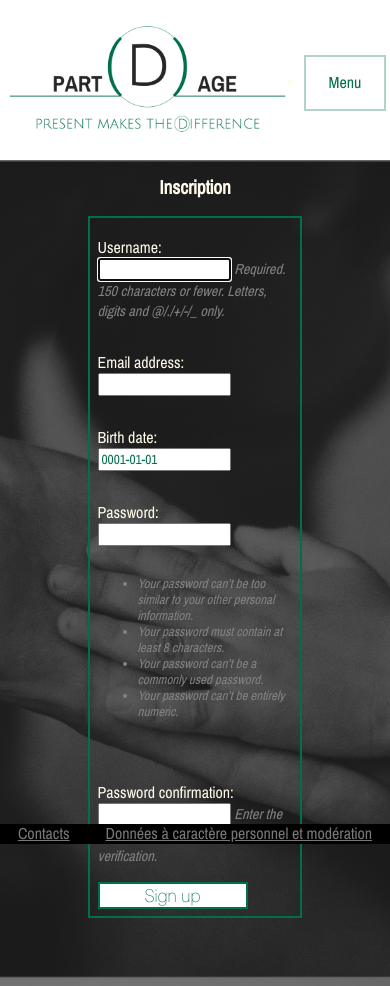
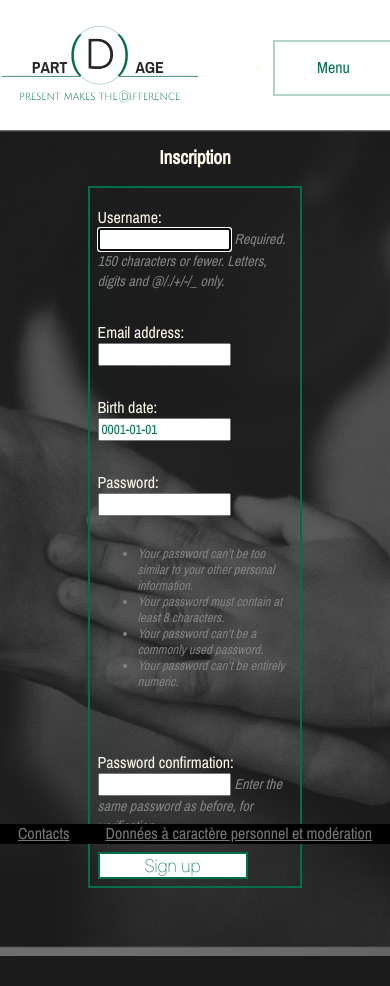
Before and after one commit to ThomasCreusot/partdage, a Django app: page /signup/ in a window 390 px wide. After the commit the page ends 956 px from the top, so only its background shows below. Run offline with Django 4.2, Linux system fonts and the light colour scheme; some web fonts are replaced.

Commit message:
working on responsiveness

```diff
--- a/static/styles.css
+++ b/static/styles.css
@@ -35,7 +35,7 @@ RESPONSIVENESS
     --main-grey-color: #404040; /*rgb(64, 64, 64);*/
 
     --header-height: 110px;
-    --header-height-on-mobile: 160px;
+    --header-height-on-mobile: 130px;
     /*--header-height-on-mobile-half: 80px;*/ /*160px/2*/
     --footer-height: 20px;
 }
@@ -903,7 +903,7 @@ button * {
     header {
         display: flex;
         flex-direction: row;
-        justify-content: space-around;
+        justify-content: space-between;
         align-items: center;
         width: 100%;
 
@@ -928,13 +928,13 @@ button * {
 
     #partdage_logo {
         /*width: 60%;*/
-        width: 280px;
+        width: 200px;
         /*max-height: var(--header-height-on-mobile-half);*/
     }
 
     #partdage_slogan {
         /*width: 70%;*/
-        width: 280px;
+        width: 200px;
         /*max-height: var(--header-height-on-mobile-half);*/
     }
 
@@ -957,4 +957,16 @@ button * {
         margin-top: var(--header-height-on-mobile);
     }
 
+    .age_button_in_menu_already_created, .age_button_in_menu_not_yet_created {
+        width: 120px;
+    }
+
+    #wrap {
+        width: 30%;
+        min-width: 100px;
+        height: 50px;
+        margin: 0;
+        z-index: 99;
+        /*position: relative;*/
+    }
 }
```
Also changed, not shown: 1 other file.
